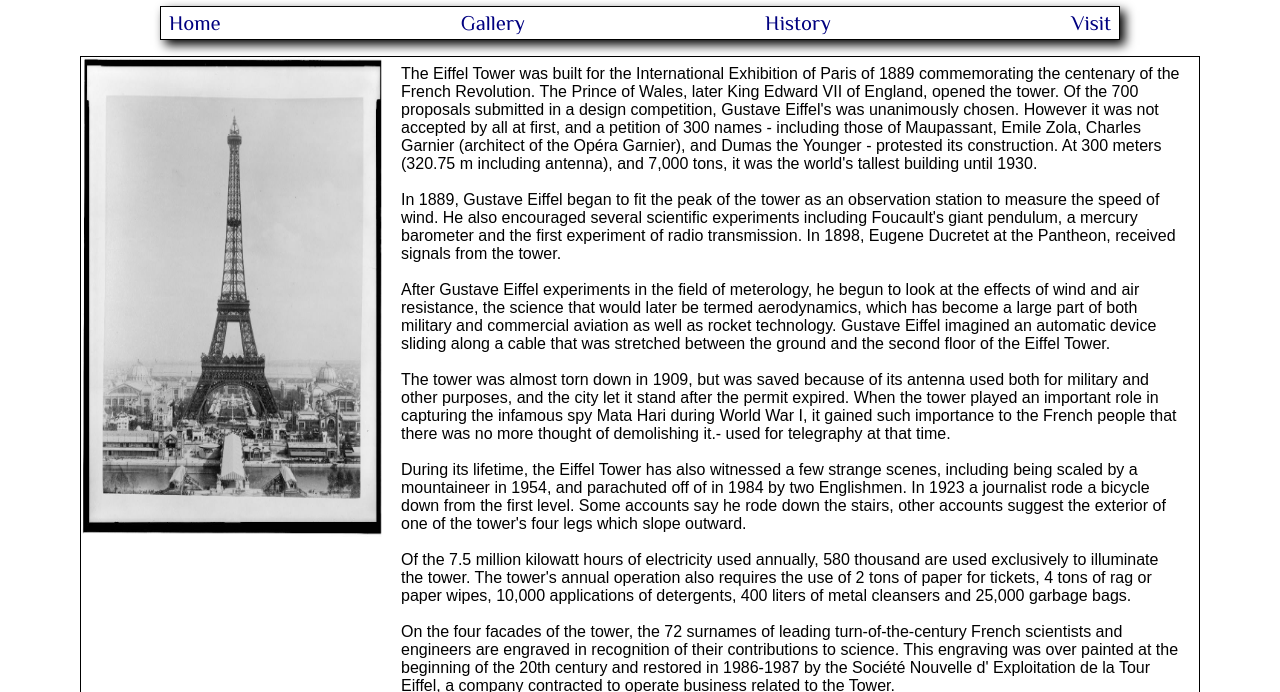
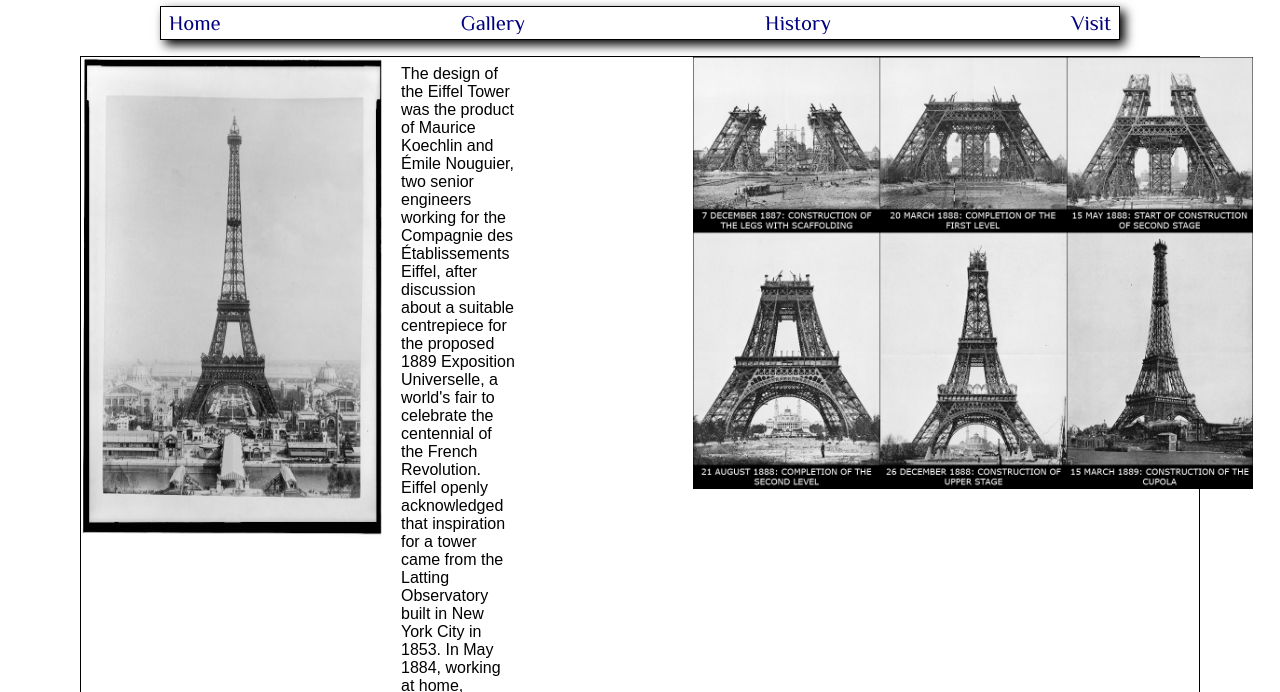
Before and after one commit to brucegoodwin/eiffel-tower-group, a plain HTML site: page history.html in a window 1280 px wide. Shown: the part 85-777 px from the top of the page. Drawn offline with Linux system fonts and the light colour scheme; a web font is replaced by a local one.

Commit message:
added html to index

```diff
--- a/css/index.css
+++ b/css/index.css
@@ -52,6 +52,7 @@ a{
 a:hover{
     color:#4d004d;
 }
+/*suggestions for other colors for the hover? Possibly #ff0066? */
 
 a:visited{
     color:#333333;
@@ -71,7 +72,10 @@ a:visited:hover{
 }
 
 
+/*   Insert this footer if we decide to have a "back to the top" id
 footer{
-   text-align:center;
+text-align:center;
+
 
 }
+*/
--- a/css/visit.css
+++ b/css/visit.css
@@ -60,6 +60,7 @@ a:visited{
 a:visited:hover{
     color:#4d004d;
 }
+/*suggestions for other colors for the hover? Possibly #ff0066? */
 
 article{
 	display: flex;
@@ -90,9 +91,8 @@ p{
     font-family: 'Hind Madurai', sans-serif;
 }
 
-/*   I'll work on this later! ag
+/*   Insert this footer if we decide to have a "back to the top" id
 footer{
-   align-items:center;
-
+text-align:center;
 }
 */
--- a/history.html
+++ b/history.html
@@ -36,19 +36,31 @@
         <article>
 
         	<img id="top" src="images/3c06624v.jpg">
-
-
-        			<p>The Eiffel Tower was built for the International Exhibition of Paris of 1889 commemorating the centenary of the French Revolution. The Prince of Wales, later King Edward VII of England, opened the tower. Of the 700 proposals submitted in a design competition, Gustave Eiffel's was unanimously chosen. However it was not accepted by all at first, and a petition of 300 names - including those of Maupassant, Emile Zola, Charles Garnier (architect of the Opéra Garnier), and Dumas the Younger - protested its construction. At 300 meters (320.75 m including antenna), and 7,000 tons, it was the world's tallest building until 1930.<br><br>
+			<p>   The design of the Eiffel Tower was the product of Maurice Koechlin and Émile Nouguier, two senior engineers working for the Compagnie des Établissements Eiffel, after discussion
+			about a suitable centrepiece for the proposed 1889 Exposition Universelle, a world's fair to celebrate the centennial of the French Revolution. Eiffel openly acknowledged that inspiration
+			for a tower came from the Latting Observatory built in New York City in 1853. In May 1884, working at home, Koechlin made a sketch of their idea, described by him as "a great pylon, consisting of
+			four lattice girders standing apart at the base and coming together at the top, joined together by metal trusses at regular intervals".
+			Eiffel initially showed little enthusiasm, but he did approve further study, and the two engineers then asked Stephen Sauvestre, the head of company's architectural department,
+			to contribute to the design. Sauvestre added decorative arches to the base of the tower, a glass pavilion to the first level, and other embellishments.
+			<br><br>
+			  The new version gained Eiffel's support: he bought the rights to the patent on the design which Koechlin, Nougier, and Sauvestre had taken out, and the design was exhibited at the Exhibition
+			of Decorative Arts in the autumn of 1884 under the company name. On 30 March 1885, Eiffel presented his plans to the Société des Ingénieurs Civils; after discussing the technical problems and emphasising
+			the practical uses of the tower, he finished his talk by saying the tower would symbolise, not only the art of the modern engineer, but also the century of Industry and Science in which we are living, and
+			for which the way was prepared by the great scientific movement of the eighteenth century and by the Revolution of 1789, to which this monument will be built as an expression of France's gratitude.</p>
+        		<!---
+        		This is the old text, we can keep it just in case, but I believe it's has a copyright - ag
+        		<p>The Eiffel Tower was built for the International Exhibition of Paris of 1889 commemorating the centenary of the French Revolution. The Prince of Wales, later King Edward VII of England, opened the tower. Of the 700 proposals submitted in a design competition, Gustave Eiffel's was unanimously chosen. However it was not accepted by all at first, and a petition of 300 names - including those of Maupassant, Emile Zola, Charles Garnier (architect of the Opéra Garnier), and Dumas the Younger - protested its construction. At 300 meters (320.75 m including antenna), and 7,000 tons, it was the world's tallest building until 1930.<br><br>
         			In 1889, Gustave Eiffel began to fit the peak of the tower as an observation station to measure the speed of wind. He also encouraged several scientific experiments including Foucault's giant pendulum, a mercury barometer and the first experiment of radio transmission. In 1898, Eugene Ducretet at the Pantheon, received signals from the tower.<br><br>
 					After Gustave Eiffel experiments in the field of meterology, he begun to look at the effects of wind and air resistance, the science that would later be termed aerodynamics, which has become a large part of both military and commercial aviation as well as rocket technology. Gustave Eiffel imagined an automatic device sliding along a cable that was stretched between the ground and the second floor of the Eiffel Tower.<br><br>
         			The tower was almost torn down in 1909, but was saved because of its antenna used both for military and other purposes, and the city let it stand after the permit expired. When the tower played an important role in capturing the infamous spy Mata Hari during World War I, it gained such importance to the French people that there was no more thought of demolishing it.- used for telegraphy at that time.<br><br>
         			During its lifetime, the Eiffel Tower has also witnessed a few strange scenes, including being scaled by a mountaineer in 1954, and parachuted off of in 1984 by two Englishmen. In 1923 a journalist rode a bicycle down from the first level. Some accounts say he rode down the stairs, other accounts suggest the exterior of one of the tower's four legs which slope outward.<br><br>
         			Of the 7.5 million kilowatt hours of electricity used annually, 580 thousand are used exclusively to illuminate the tower. The tower's annual operation also requires the use of 2 tons of paper for tickets, 4 tons of rag or paper wipes, 10,000 applications of detergents, 400 liters of metal cleansers and 25,000 garbage bags. <br><br>
         			On the four facades of the tower, the 72 surnames of leading turn-of-the-century French scientists and engineers are engraved in recognition of their contributions to science. This engraving was over painted at the beginning of the 20th century and restored in 1986-1987 by the Société Nouvelle d' Exploitation de la Tour Eiffel, a company contracted to operate business related to the Tower.
-						<img id="middle" src="images/Fases-de-la-Torre-Eiffel.jpg">
+					 --->
+					 <img id="middle" src="images/Fases-de-la-Torre-Eiffel.jpg">
 
         </article>
-
+        <!--Should we do "back to the top" text here?-->
 
     </body>
 
```
Also changed, not shown: css/gallery.css (+4 -3 lines), css/history.css (+5 -2 lines), index.html (+3 -5 lines), visit.html (+1 -1 lines), 1 other file.
